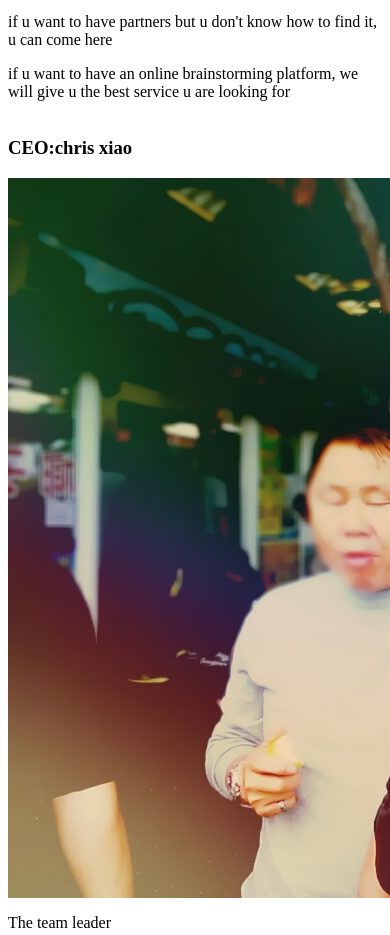
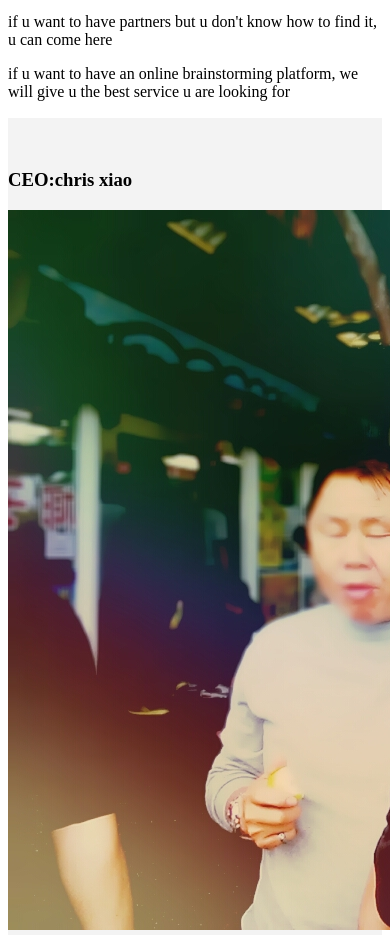
Before and after one commit to gah8974/IdeaCollector, a plain HTML site: page index.html in a window 390 px wide. Shown: the part 910-1845 px from the top of the page. Drawn offline with Linux system fonts and the light colour scheme.

Commit message:
add main.css #Two

```diff
--- a/main.css
+++ b/main.css
@@ -156,3 +156,58 @@ body.is-loading #banner:after {
   padding: 2em 0 0.1em 0;
 }
 }
+
+/*Two*/
+#two .inner {
+  display: -ms-flexbox;
+  display: -moz-flex;
+  display: -webkit-flex;
+  display: -ms-flex;
+  display: flex;
+  -moz-flex-direction: row;
+  -webkit-flex-direction: row;
+  -ms-flex-direction: row;
+  flex-direction: row;
+}
+
+#two .inner article {
+  width: 50%;
+}
+
+#two .inner article:first-child {
+  padding-right: 6em;
+}
+#two .inner article:last-child {
+  padding-left: 6em;
+}
+@media screen and (max-width: 980px) {
+#two {
+  padding: 4em 0 2em 0;
+  background: -moz-linear-gradient(top, #f3f3f3 0%, #f3f3f3 50%, #f7f7f7 0%, #f7f7f7 100%);
+  background: -webkit-linear-gradient(top, #f3f3f3 0%, #f3f3f3 50%, #f7f7f7 0%, #f7f7f7 100%);
+  background: linear-gradient(to bottom, #f3f3f3 0%, #f3f3f3 50%, #f7f7f7 0%, #f7f7f7 100%);
+  filter: progid:DXImageTransform.Microsoft.gradient( startColorstr='#f3f3f3', endColorstr='#f7f7f7',GradientType=0 );
+}
+#two .inner {
+  -moz-flex-direction: column;
+  -webkit-flex-direction: column;
+  -ms-flex-direction: column;
+  flex-direction: column;
+}
+#two .inner article {
+  width: 100%;
+}
+#two .inner article:first-child {
+  padding-right: 0;
+  padding-bottom: 2em;
+}
+#two .inner article:last-child {
+  padding-left: 0;
+  padding-top: 2em;
+}
+}
+@media screen and (max-width: 736px) {
+#two {
+  padding: 2em 0 0.1em 0;
+}
+}
```
